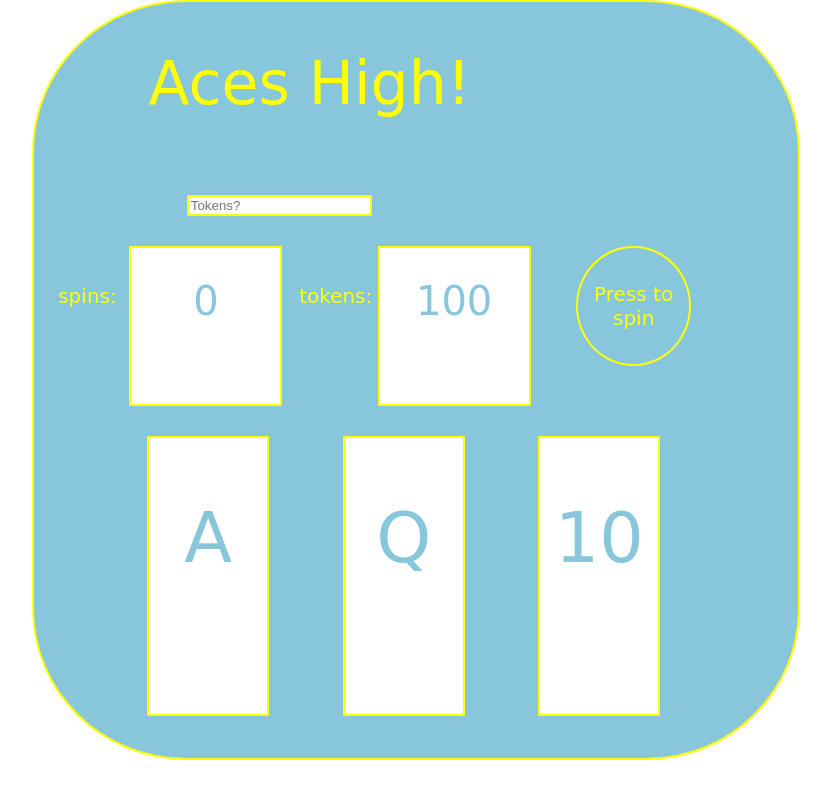
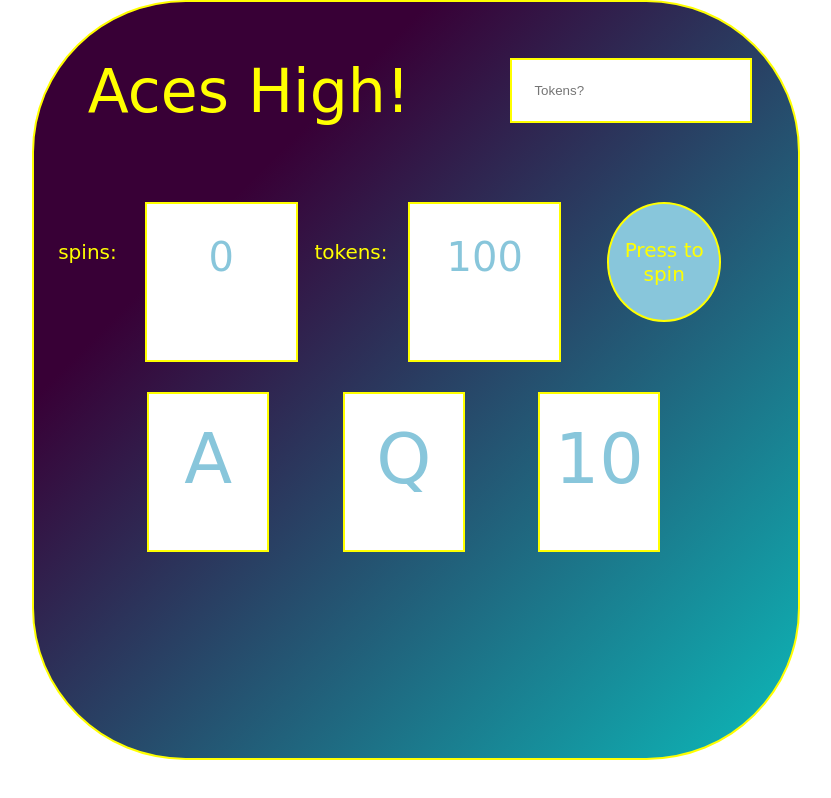
Before and after one commit to JOE-DP/slotGame, a plain HTML site: page index.html in a window 1280 px wide. Shown: the whole page, without its empty margins (224-1055 px from the left). Drawn offline with Linux system fonts and the light colour scheme; a web font is replaced by a local one.

Commit message:
edit layout so more accessable for multiple devices. Edited the background to improve contrast

```diff
--- a/CSS/reset.css
+++ b/CSS/reset.css
@@ -28,6 +28,6 @@ html {
 }
 @media (max-width: 700px){
 html{
-	font-size: 30%;
+	font-size: 35%;
 }
 }
--- a/CSS/styles.css
+++ b/CSS/styles.css
@@ -1,6 +1,7 @@
 .slotMachine{
     width: 60%;
     background-color: rgb(136, 198, 219);
+    background-image: linear-gradient(315deg, #0cbaba 0%, #380036 74%);
     border: 2px solid yellow;
     border-radius: 20%;
     height: 95vh;
@@ -8,7 +9,11 @@
     padding-top: 1vh;
 }
 header{
-    overflow: auto;
+display: flex;
+flex-direction: row;
+flex-wrap: wrap;
+align-items: center;
+justify-content: flex-start;
 
 }
 h1, span{
@@ -20,14 +25,19 @@ h1, span{
 }
 h1{
     font-size: 6rem;
-    text-align: left;
-    margin-left: 15%;
-    float: left;
+    text-align: center;
+    flex-grow: 2;
+    margin: 6%;
+    padding-top: 0;
+
 }
 input{
-    float: left;
+
     border: 2px solid yellow;
-    margin: 10% 0 0 20%;
+    margin:  0 6%;
+    flex-grow: 2;
+    padding: 3%;
+
 
 }
     /* player information */
@@ -42,6 +52,7 @@ input{
 
 span{
     font-size: 2rem;
+    margin-right: 2%;
 
 }
 .spins, .tokens{
@@ -91,39 +102,40 @@ p{
 .reel{
     border: 2px solid black;
     margin: 0 6%;
-    height: 35vh;
+    height: 20vh;
     float: left;
     width: 20%;
     background-color: white;
     border: 2px solid yellow;
 }
 .reel-content{
-    margin-top: 50%;
+
     font-size: 7rem;
     font-family: 'Smokum', cursive;
 }
-@media only screen and  (orientation: portrait) and (max-width: 400px){
+/* @media only screen and  (orientation: portrait) and (max-width: 400px){
 
-}
+} */
 
 
-@media (max-width: 1000px){
+@media (max-width: 700px){
     .slotMachine{
         width: 95%;
     }
+    .reels{
+        height: 15vh;
+        margin-top: 8rem;
+        width: 95%;
+    }
 
-    .player-info{
+    /* .player-info{
 
         height: 12vh;
     }
     .player-space{
         height: 9vh;
     }
-    .reels{
-        height: 15vh;
-        margin-top: 8rem;
-        width: 95%;
-    }
+
     .reel{
         height: 15vh;
     }
@@ -135,5 +147,5 @@ p{
     .input{
         margin: 0;
         display: block;
-    }
+    } */
 }
--- a/index.html
+++ b/index.html
@@ -3,7 +3,7 @@
 <head>
     <title>Slots Game</title>
     <meta charset="utf-8">
-    <meta name="viewport" content="width=device-width, initial-scale=1">
+    <meta name="viewport" content="width=device-width, initial-scale=1.0">
     <link rel="stylesheet" href="CSS/reset.css">
     <link rel="stylesheet" href="https://use.fontawesome.com/releases/v5.8.1/css/all.css" integrity="sha384-50oBUHEmvpQ+1lW4y57PTFmhCaXp0ML5d60M1M7uH2+nqUivzIebhndOJK28anvf" crossorigin="anonymous">
     <link rel="stylesheet" href="CSS/styles.css">
```
